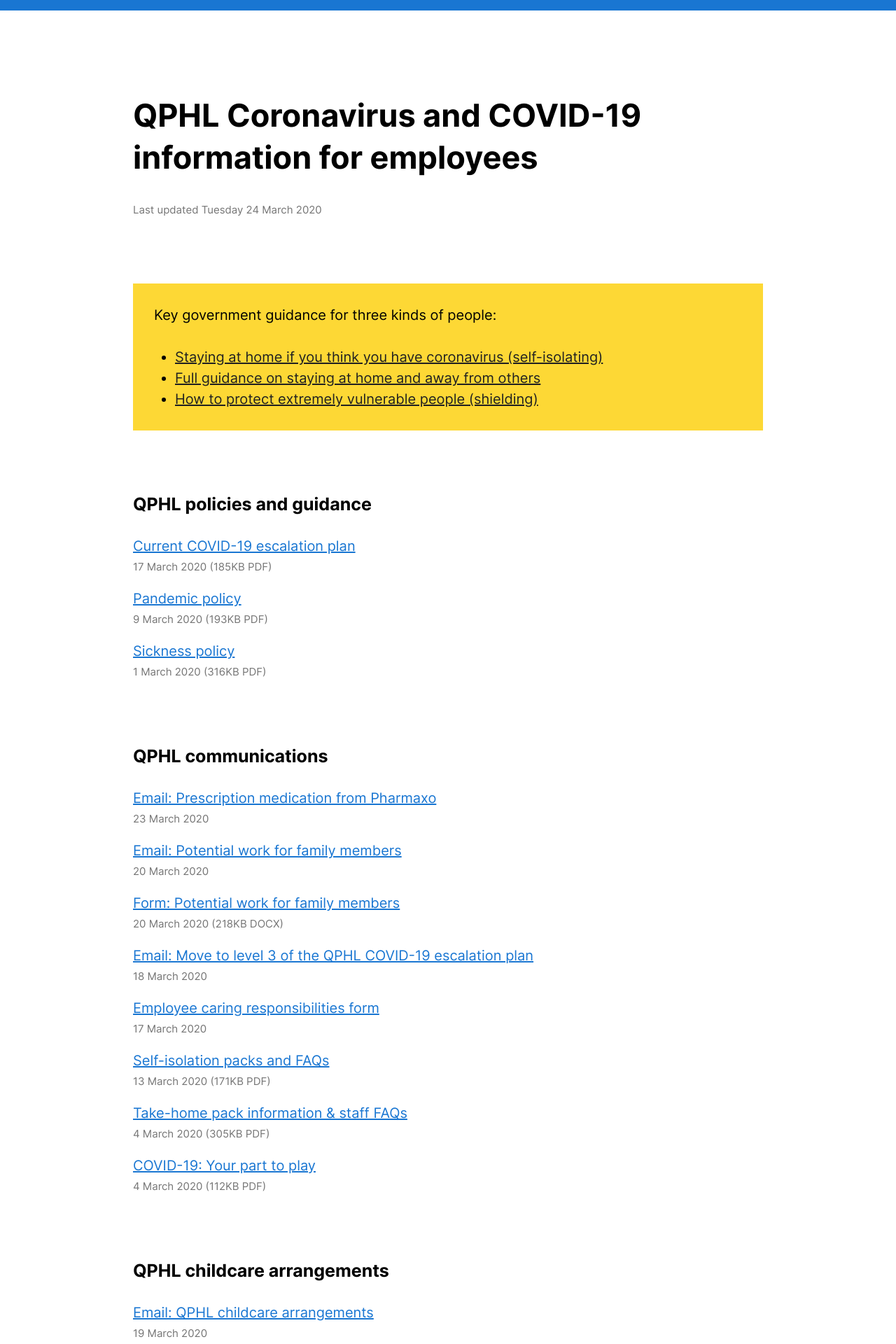
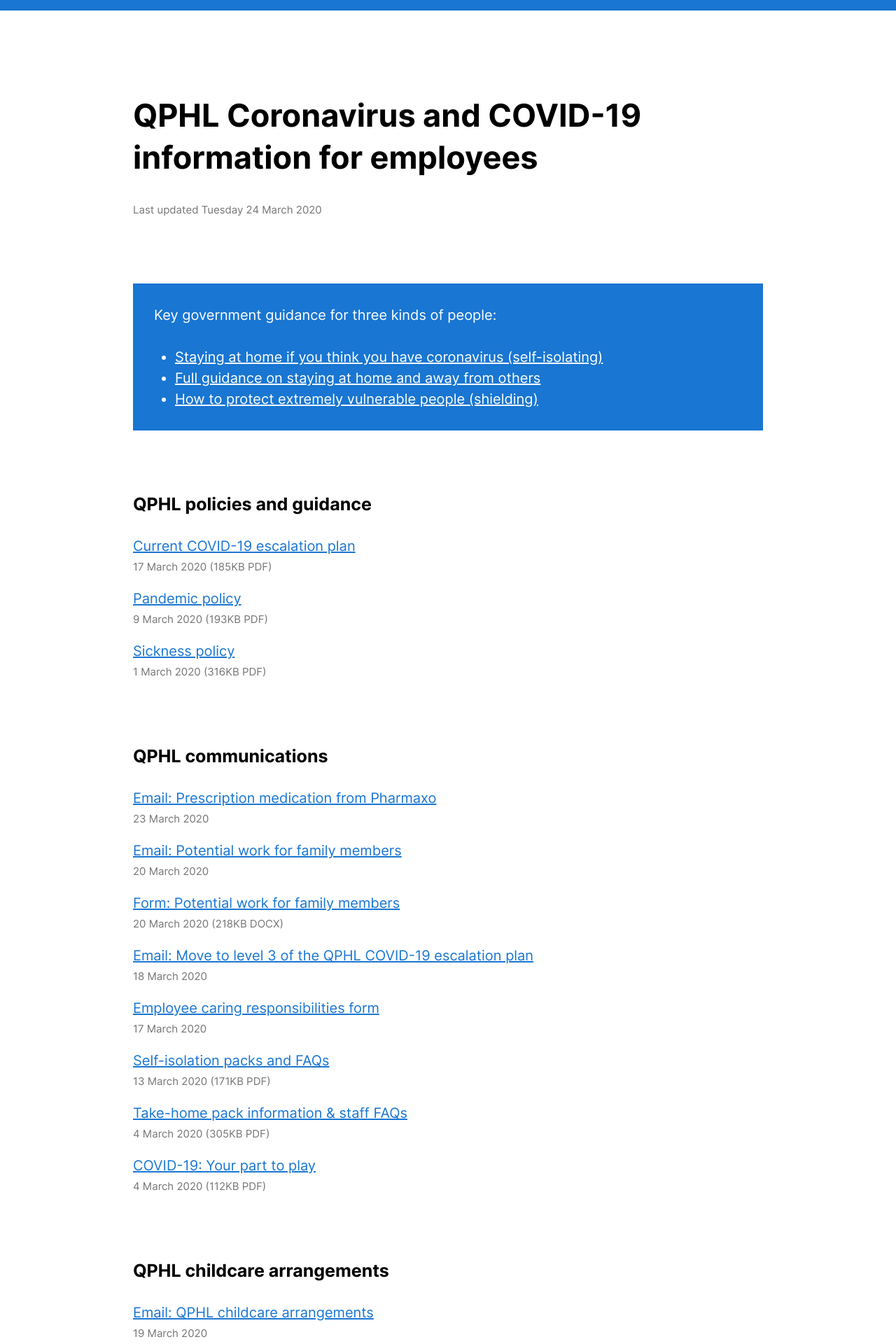
Before and after one commit to cognisant/qphl.co, a Jekyll site: the page built from coronavirus.md, in a window 1280 px wide. Shown: the top 1920 px of the page at 70% size. Built offline with Jekyll 4.4.1, drawn with Linux system fonts in a browser that asks for light colours.

Commit message:
Changes gov block to blue

```diff
--- a/_includes/header.html
+++ b/_includes/header.html
@@ -145,12 +145,13 @@
             max-width: 100%;
         }
         .hero--warning {
-            background-color: #FDD835;
+            background-color: var(--color-blue-700);
+            color: var(--color-white);
             margin: 0 0 4.5rem;
             padding: 1.5rem;
         }
         .hero--warning a {
-            color: var(--color-grey-900);
+            color: var(--color-white);
         }
         .hero--warning p {
             margin: 0 0 1.5rem;
```
